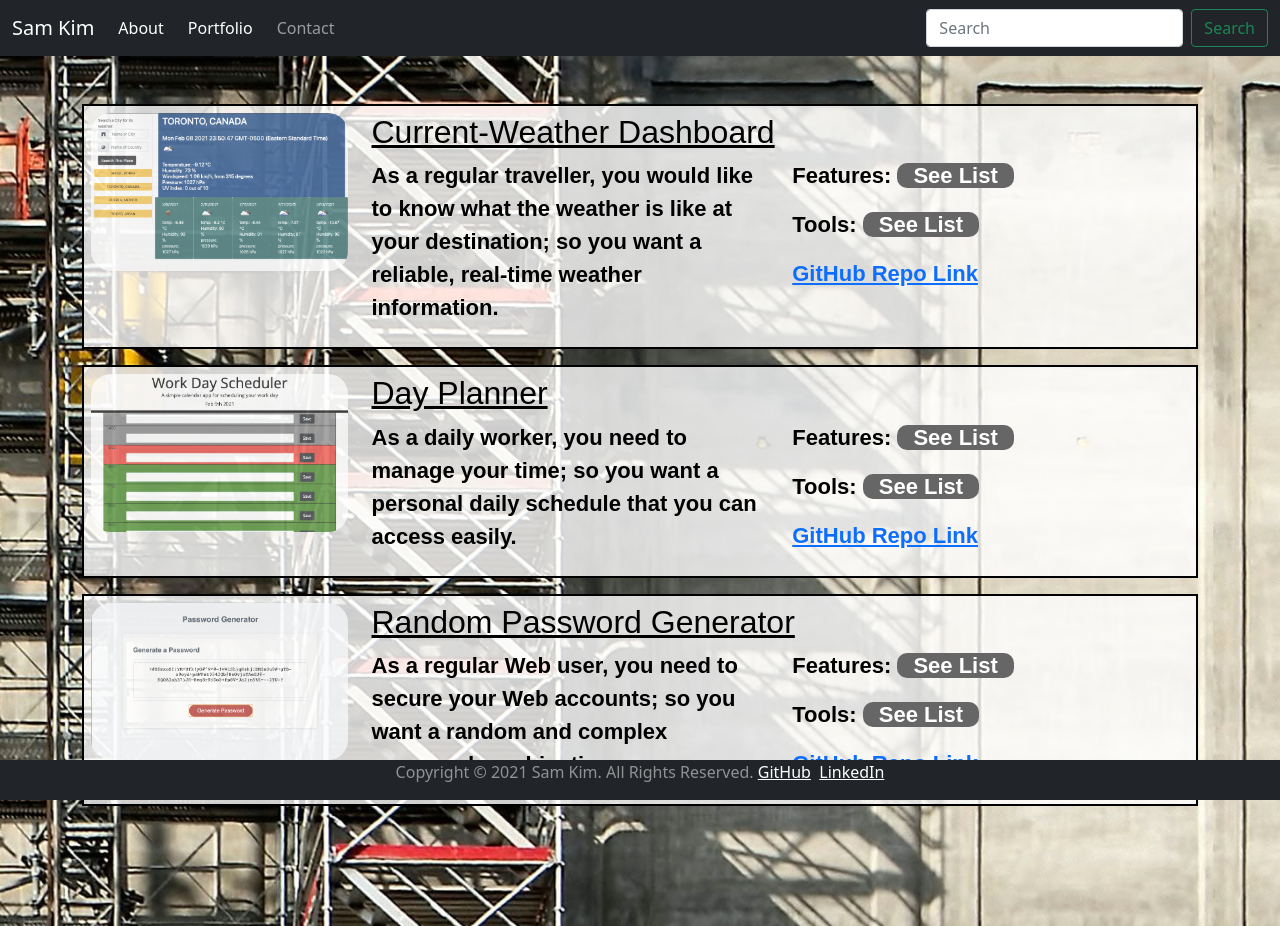
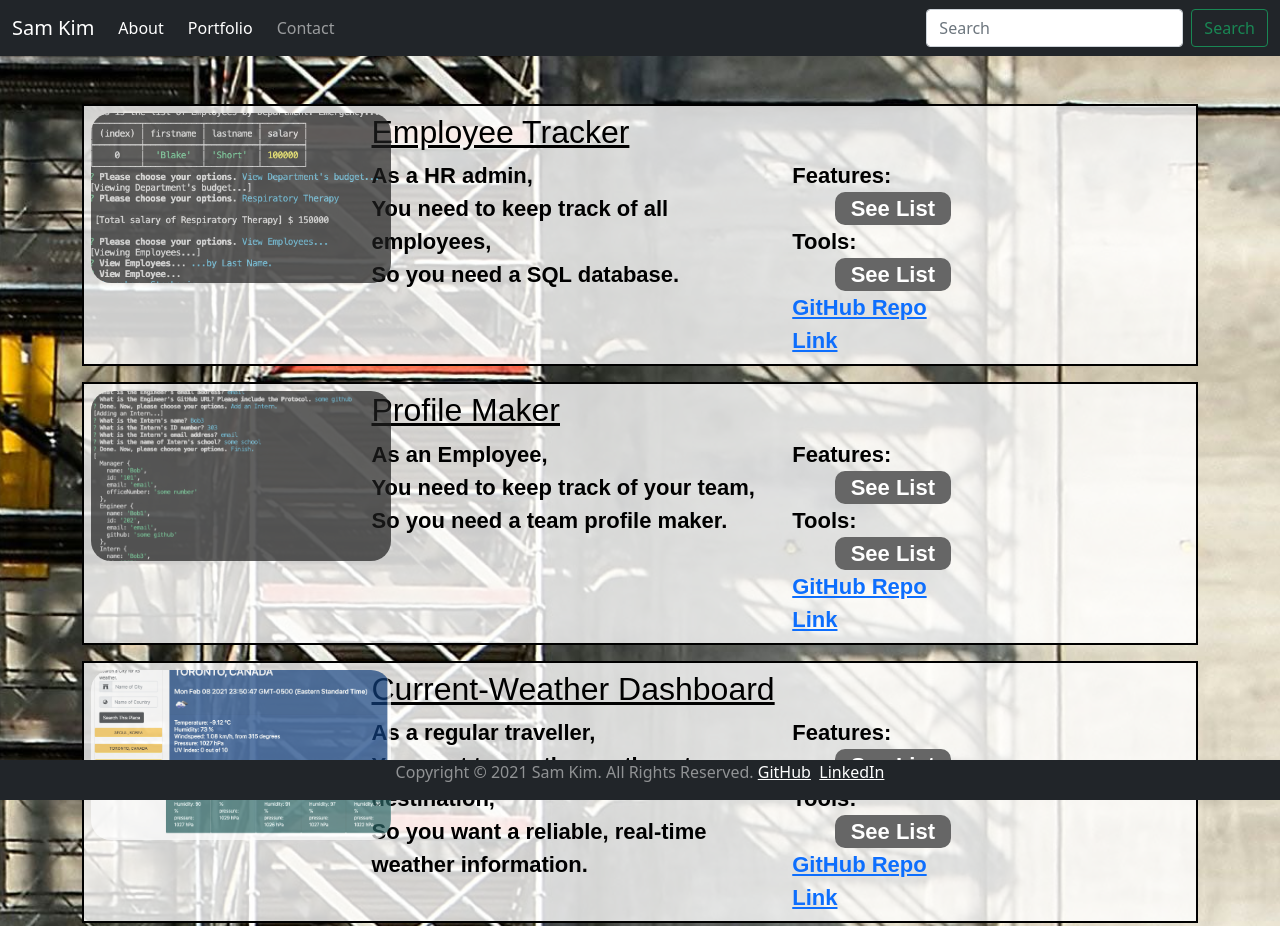
Before and after one commit to TalkingSkunk/homework2, a plain HTML site: page portfolio.html in a window 1280 px wide. Shown: the top 926 px of the page. Drawn offline with nearby package versions, Linux system fonts and the light colour scheme.

Commit message:
more portfolio

```diff
--- a/assets/css/portfolio.css
+++ b/assets/css/portfolio.css
@@ -27,10 +27,11 @@ main {
 
 
 /* This is the image of each article item. */
-img {
+#projectImage {
     position: relative; /* make image overlap other elements once hover */
-    width: 100%;
-    height: auto;
+    width: 300px;
+    height: 170px;
+    object-fit: cover;
     border-radius: 20px;
     padding: 0 0 0 0; /* top right bottom left */
     margin-left: auto;
@@ -40,9 +41,11 @@ img {
 }
 /* projectImages are made larger and more opaque upon hover*/
 #projectImage {transition-timing-function: ease;}
-img:hover {
-    width: 120%;
+#projectImage:hover {
+    width: 110%;
+    height: auto;
     opacity: 1;
+    object-fit: cover;
 }
 
 
@@ -112,3 +115,12 @@ article {
     position: absolute;
     z-index: -1;
 }
+
+/* Features and Tools list */
+#dropdown10, #dropdown20 {
+    float: right;
+}
+
+#featuresTools {
+    padding-right: 250px;
+}
--- a/assets/js/portfolio.js
+++ b/assets/js/portfolio.js
@@ -1,11 +1,31 @@
 // objects for project info for each article
 const myProjects = [
+    {
+        projectImageUrl: "https://github.com/TalkingSkunk/HW10-EmployeeTracker",
+        projectImage: "./assets/images/portfolio/hw10.png",
+        projectImageAlt: "Project screenshot",
+        projectName: "Employee Tracker",
+        projectDetails: "As a HR admin,<br/>You need to keep track of all employees,<br/>So you need a SQL database.",
+        projectFeatures: ['Input validation','Add/Edit/Delete','Easy to use'],
+        projectTools: ['JS','NodeJS', 'SQL'],
+        projectGithub: "https://github.com/TalkingSkunk/HW10-EmployeeTracker"
+    },
+    {
+        projectImageUrl: "https://github.com/TalkingSkunk/Homework8-ProfileMaker",
+        projectImage: "./assets/images/portfolio/hw8.png",
+        projectImageAlt: "Project screenshot",
+        projectName: "Profile Maker",
+        projectDetails: "As an Employee,<br/>You need to keep track of your team,<br/>So you need a team profile maker.",
+        projectFeatures: ['Input validation','Color-distinct roles','Easy to use'],
+        projectTools: ['HTML/CSS','JS','NodeJS'],
+        projectGithub: "https://github.com/TalkingSkunk/Homework8-ProfileMaker"
+    },
     {
         projectImageUrl: "https://talkingskunk.github.io/homework6-weatherDashboard/",
         projectImage: "./assets/images/portfolio/projectWeather.png",
         projectImageAlt: "Project screenshot",
         projectName: "Current-Weather Dashboard",
-        projectDetails: "As a regular traveller, you would like to know what the weather is like at your destination; so you want a reliable, real-time weather information.",
+        projectDetails: "As a regular traveller,<br/>You want to see the weather at destination,<br/>So you want a reliable, real-time weather information.",
         projectFeatures: ['Search your destination', 'Store your searched places', 'See detailed forecast info'],
         projectTools: ['HTML/CSS', 'BS', 'JS', 'API'],
         projectGithub: "https://github.com/TalkingSkunk/homework6-weatherDashboard"
@@ -15,7 +35,7 @@ const myProjects = [
         projectImage: "./assets/images/portfolio/projectDayplanner.png",
         projectImageAlt: "Project screenshot",
         projectName: "Day Planner",
-        projectDetails: "As a daily worker, you need to manage your time; so you want a personal daily schedule that you can access easily.",
+        projectDetails: "As a daily worker,<br/>You need to manage your time,<br/>So you want an accessible schedule manager.",
         projectFeatures: ['See changing color for current hour', 'Save your schedule info', 'See current date'],
         projectTools: ['HTML/CSS', 'BS', 'JS', 'jQuery'],
         projectGithub: ""
@@ -25,7 +45,7 @@ const myProjects = [
         projectImage: "./assets/images/portfolio/projectPWMaker.png",
         projectImageAlt: "Project screenshot",
         projectName: "Random Password Generator",
-        projectDetails: "As a regular Web user, you need to secure your Web accounts; so you want a random and complex password combination.",
+        projectDetails: "As a regular Web user,<br/>You need to secure your Web accounts,<br/>So you want a random and complex password.",
         projectFeatures: ['Choose desired character types', 'Generate a random password'],
         projectTools: ["JS"],
         projectGithub: ""
@@ -63,7 +83,7 @@ for (let i = 0; i < myProjects.length - 1; i++) {
                     <div class="col-12 col-md-6">
                         <p>${myProjects[i].projectDetails}</p>
                     </div>
-                    <div class="col-12 col-md-6">
+                    <div id="featuresTools" class="col-12 col-md-6">
                         <div id="dropdown1">
                             <p>Features: <span id="dropdown10">See List</span></p>
                             <ul id="dropdownContent1${i}" class="dropdownContent1">
```
Also changed, not shown: assets/images/poodlemoth.jpg (deleted), assets/images/portfolio/hw10.png (added), assets/images/portfolio/hw8.png (added).
